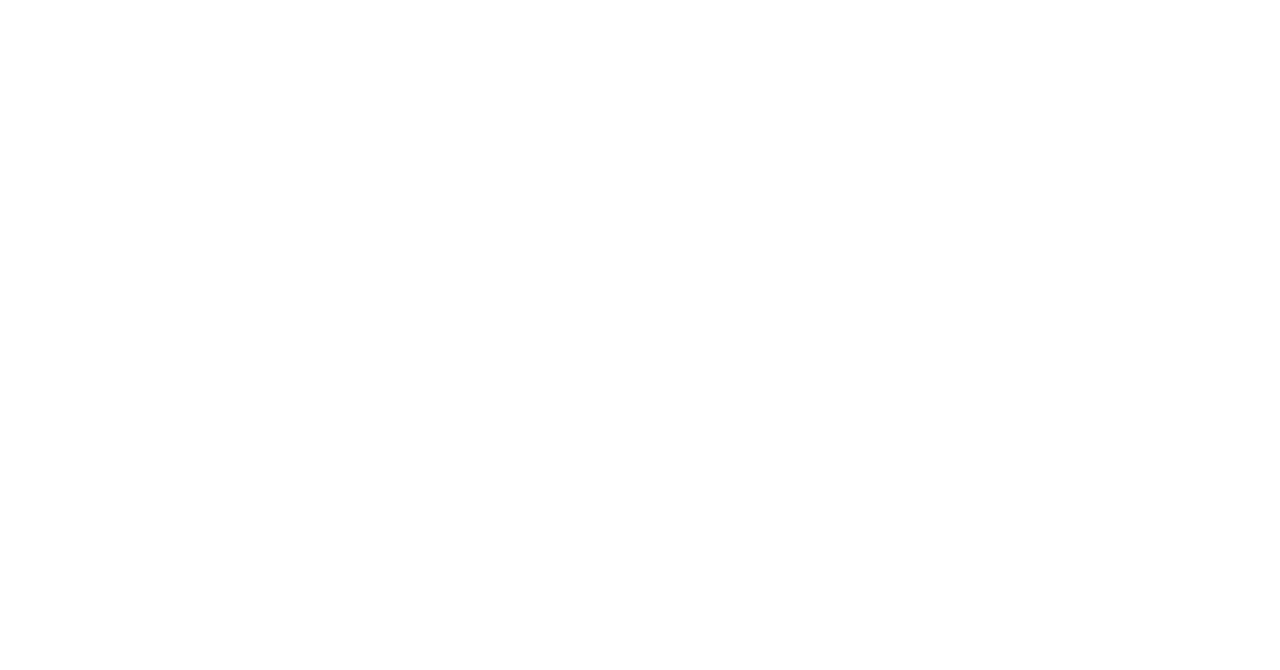
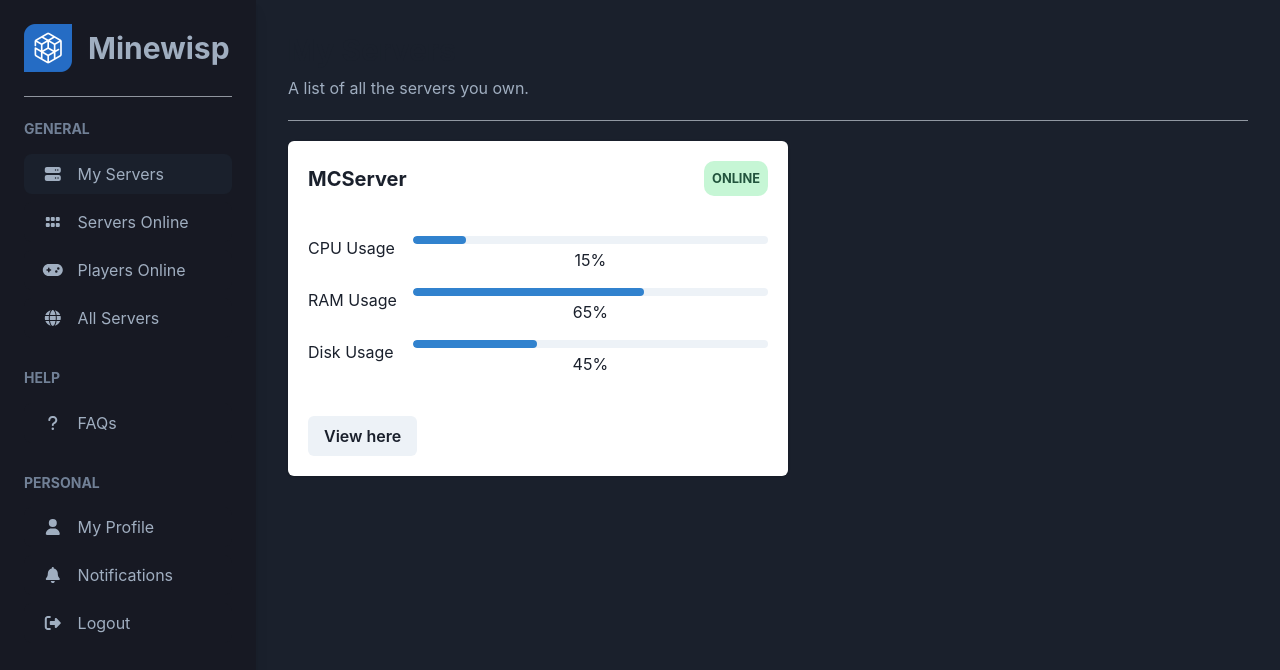
Before and after one commit to Minewisp/front-end, a React (Create React App) app: page /dashboard in a window 1280 px wide. Before the commit this address had no page. Shown: the top 670 px of the page. Built offline with nearby package versions, Linux system fonts and the light colour scheme.

Commit message:
Working on dashboard

```diff
--- a/src/WebRoutes.js
+++ b/src/WebRoutes.js
@@ -1,5 +1,6 @@
 import { BrowserRouter, Routes, Route, Navigate } from 'react-router-dom';
 import { Login } from './components/Login';
+import Dashboard from './components/Dashboard';
 
 export default function WebRoutes() {
   return (
@@ -7,6 +8,7 @@
       <Routes>
         <Route path="/" element={<Navigate to="/login" />} />
         <Route path="/login" element={<Login />} />;
+        <Route path="/dashboard" element={<Dashboard />} />
       </Routes>
     </BrowserRouter>
   );
--- /dev/null
+++ b/src/components/Dashboard.js
@@ -0,0 +1,178 @@
+import {
+  Box,
+  Flex,
+  VStack,
+  Heading,
+  Button,
+  Grid,
+  GridItem,
+  Divider,
+  Image,
+  Text,
+  Card,
+  SimpleGrid,
+  CardHeader,
+  CardBody,
+  CardFooter,
+  Skeleton,
+  Badge,
+  Code,
+  Progress,
+} from '@chakra-ui/react';
+import {
+  faGamepad,
+  faServer,
+  faGripHorizontal,
+  faGlobe,
+  faUser,
+  faRightFromBracket,
+  faBell,
+  faLifeRing,
+  faQuestion,
+} from '@fortawesome/free-solid-svg-icons';
+import { FontAwesomeIcon } from '@fortawesome/react-fontawesome';
+
+export default function Dashboard() {
+  return (
+    <Flex bg="gray.800">
+      <Box
+        bg="gray.900"
+        color="gray.400"
+        minW="16rem"
+        h="100vh"
+        p={6}
+        boxShadow="lg"
+      >
+        <Flex alignItems="center">
+          <Box mr={4}>
+            <Image src="logo192.png" boxSize="48px" />
+          </Box>
+          <Heading size="lg">Minewisp</Heading>
+        </Flex>
+        <Divider my={6} />
+        <VStack spacing={8} align="stretch">
+          <VStack spacing={2} align="stretch">
+            <Heading
+              size="xs"
+              mb={2}
+              color="gray.500"
+              textTransform="uppercase"
+            >
+              General
+            </Heading>
+            <TempNavButton text="My Servers" icon={faServer} active />
+            <TempNavButton text="Servers Online" icon={faGripHorizontal} />
+            <TempNavButton text="Players Online" icon={faGamepad} />
+            <TempNavButton text="All Servers" icon={faGlobe} />
+          </VStack>
+
+          <VStack spacing={2} align="stretch">
+            <Heading
+              size="xs"
+              mb={2}
+              color="gray.500"
+              textTransform="uppercase"
+            >
+              Help
+            </Heading>
+            <TempNavButton text="FAQs" icon={faQuestion} />
+          </VStack>
+
+          <VStack spacing={2} align="stretch">
+            <Heading
+              size="xs"
+              mb={2}
+              color="gray.500"
+              textTransform="uppercase"
+            >
+              Personal
+            </Heading>
+            <TempNavButton text="My Profile" icon={faUser} />
+            <TempNavButton text="Notifications" icon={faBell} />
+            <TempNavButton text="Logout" icon={faRightFromBracket} />
+          </VStack>
+        </VStack>
+      </Box>
+
+      <Box flex="1" p={8}>
+        <VStack align="stretch">
+          <Heading size="lg">My Servers</Heading>
+          <Text color="gray.400">A list of all the servers you own.</Text>
+          <Divider my={3} />
+          <SimpleGrid
+            spacing={4}
+            templateColumns="repeat(auto-fill, minmax(400px, 500px))"
+          >
+            <Card>
+              <CardHeader>
+                <Flex justifyContent="space-between">
+                  <Heading size="md" alignSelf="center">
+                    MCServer
+                  </Heading>
+                  <Badge
+                    colorScheme="green"
+                    fontSize="0.8rem"
+                    borderRadius={10}
+                    p={2}
+                  >
+                    Online
+                  </Badge>
+                </Flex>
+              </CardHeader>
+              <CardBody>
+                <Grid templateColumns="auto 1fr" gap={4}>
+                  <Box>CPU Usage</Box>
+                  <Box>
+                    <Progress size="sm" value={15} borderRadius={4} />
+                    <Text mt={1} textAlign="center">
+                      15%
+                    </Text>
+                  </Box>
+                  <Box>RAM Usage</Box>
+                  <Box>
+                    <Progress size="sm" value={65} borderRadius={4} />
+                    <Text mt={1} textAlign="center">
+                      65%
+                    </Text>
+                  </Box>
+                  <Box>Disk Usage</Box>
+                  <Box>
+                    <Progress size="sm" value={35} borderRadius={4} />
+                    <Text mt={1} textAlign="center">
+                      45%
+                    </Text>
+                  </Box>
+                </Grid>
+              </CardBody>
+              <CardFooter>
+                <Button>View here</Button>
+              </CardFooter>
+            </Card>
+          </SimpleGrid>
+        </VStack>
+      </Box>
+    </Flex>
+  );
+}
+
+const TempNavButton = ({ text, icon, active }) => {
+  console.log(icon);
+  return (
+    <Box
+      display="flex"
+      alignItems="center"
+      py={2}
+      px={4}
+      borderRadius="lg"
+      transition="background-color 0.2s, color 0.2s"
+      _hover={{ backgroundColor: 'gray.700', cursor: 'pointer' }}
+      _selection={{ backgroundColor: 'transparent' }}
+      _focus={{ outline: 'none' }}
+      backgroundColor={active ? 'gray.800' : 'gray.900'}
+      userSelect="none"
+    >
+      <FontAwesomeIcon icon={icon} width="1.6rem" />
+      <Text ml={3}>{text}</Text>
+    </Box>
+  );
+};
--- a/src/components/Login.js
+++ b/src/components/Login.js
@@ -25,6 +25,7 @@
 } from '@chakra-ui/react';
 import CopyableCode from '../utility/CopyableCode';
 import { useState } from 'react';
+import { useNavigate } from 'react-router-dom';
 
 const LoginStage = ({ username, setUsername, handleLogin, isLoading }) => {
   return (
@@ -119,6 +120,7 @@
   const [otp, setOtp] = useState('');
   const [isLoading, setLoading] = useState(false);
   const [modalData, setModalData] = useState({ title: '', message: '' });
+  const navigate = useNavigate();
 
   const handleLogin = () => {
     if (isLoading) return;
@@ -144,6 +146,7 @@
     setLoading(true);
     setTimeout(() => {
       setLoading(false);
+      navigate('/dashboard');
     }, 750);
   };
 
```
